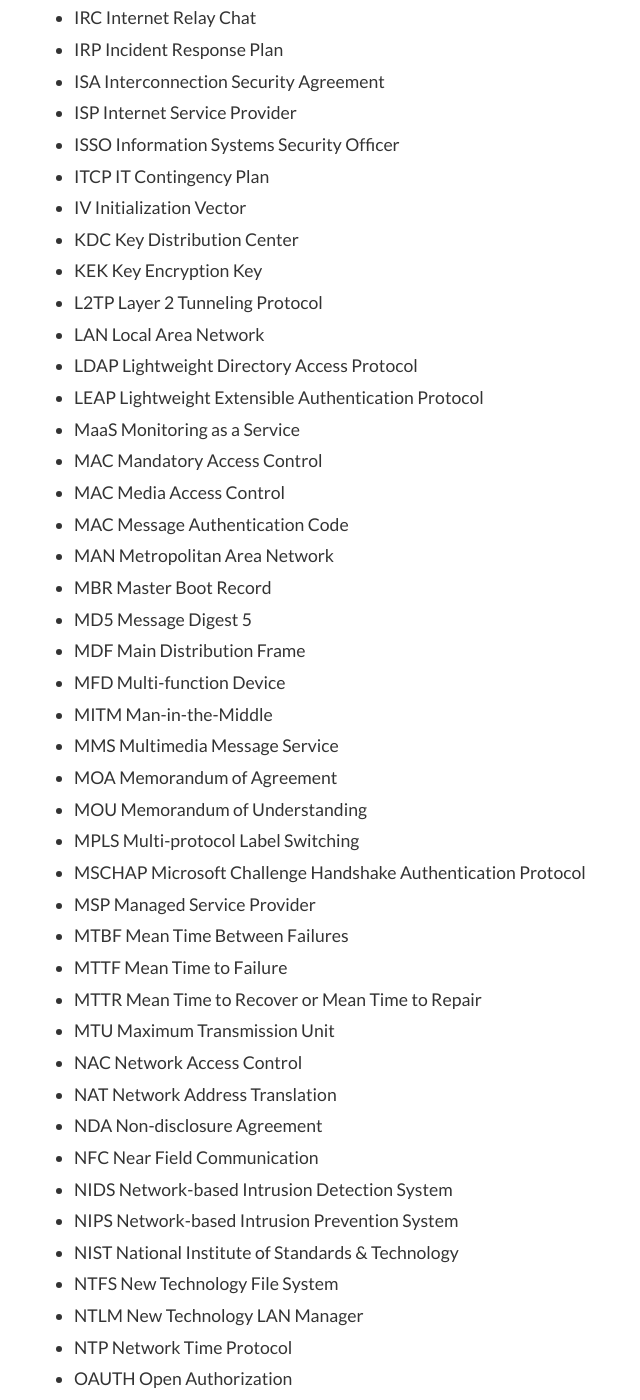
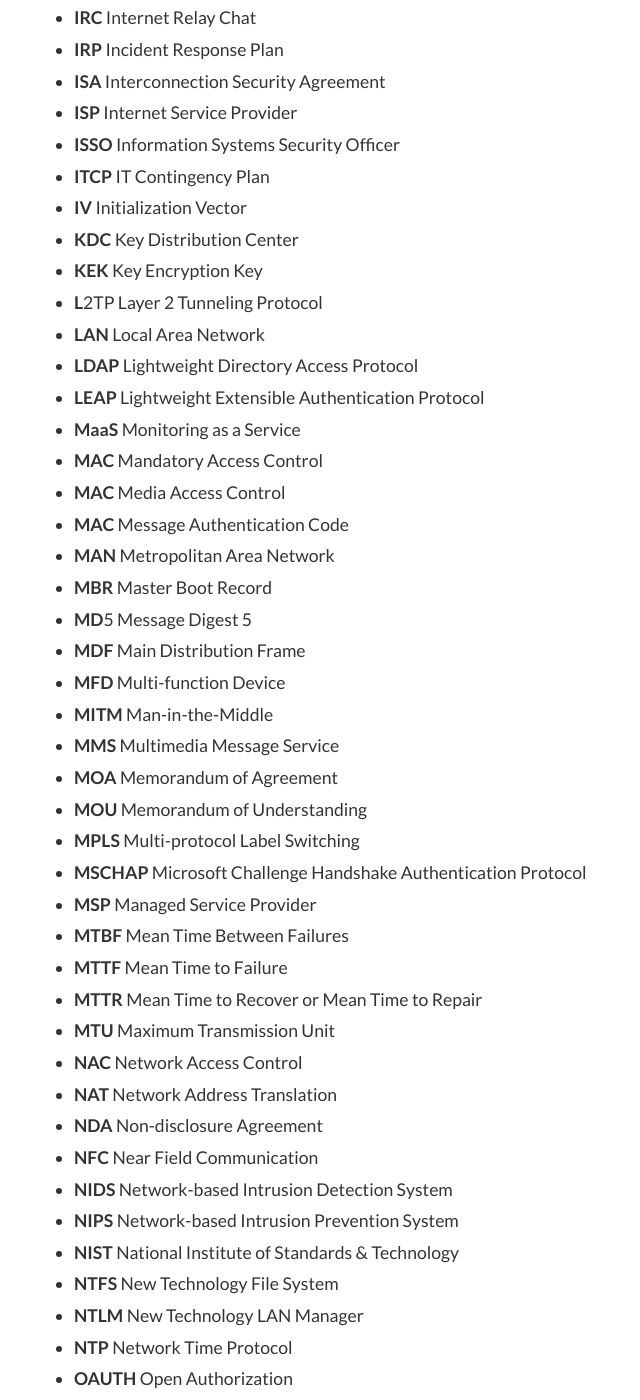
Before and after one commit to blackeye68/blackeye68.github.io, a Jekyll site: the page built from _posts/2019-02-08-tong-hop-kien-thuc-cho-ky-thi-comptia-security-plus-sy0-501-A-acronyms.md, in a window 1280 px wide and 1400 px high, scrolled down 4933 px. Shown: the whole window, without its empty margins (51-691 px from the left). Built offline with Jekyll 4.4.1, drawn with Linux system fonts in a browser that asks for light colours; comment, search, counter and statistics services are not loaded; some of the changed text lies outside the part shown.

Commit message:
ưêtrghtrhjủy6tgf

```diff
--- a/_posts/2019-02-08-tong-hop-kien-thuc-cho-ky-thi-comptia-security-plus-sy0-501-A-acronyms.md
+++ b/_posts/2019-02-08-tong-hop-kien-thuc-cho-ky-thi-comptia-security-plus-sy0-501-A-acronyms.md
@@ -96,110 +96,110 @@ securityplus: true
 * **FACL** File System Access Control List
 * **FDE** Full Disk Encryption
 * **FRR** False Rejection Rate
-* FTP File Transfer Protocol
-* FTPS Secured File Transfer Protocol
-* GCM Galois Counter Mode
-* GPG Gnu Privacy Guard
-* GPO Group Policy Object
-* GPS Global Positioning System
-* GPU Graphic Processing Unit
-* GRE Generic Routing Encapsulation
-* HA High Availability
-* HDD Hard Disk Drive
-* HIDS Host-based Intrusion Detection System
-* HIPS Host-based Intrusion Prevention System
-* HMAC Hashed Message Authentication Code
-* HOTP HMAC-based One-Time Password
-* HSM Hardware Security Module
-* HTML Hypertext Markup Language
-* HTTP Hypertext Transfer Protocol
-* HTTPS Hypertext Transfer Protocol over SSL/TLS
-* HVAC Heating, Ventilation and Air Conditioning
-* IaaS Infrastructure as a Service
-* ICMP Internet Control Message Protocol
-* ICS Industrial Control Systems
-* ID Identification
-* IDEA International Data Encryption Algorithm
-* IDF Intermediate Distribution Frame
-* IdP Identity Provider
-* IDS Intrusion Detection System
-* IEEE Institute of Electrical and Electronic Engineers
-* IKE Internet Key Exchange
-* IM Instant Messaging
-* IMAP4 Internet Message Access Protocol v4
-* IoT Internet of Things
-* IP Internet Protocol
-* IPSec Internet Protocol Security
-* IR Incident Response
-* IR Infrared
-* IRC Internet Relay Chat
-* IRP Incident Response Plan
-* ISA Interconnection Security Agreement
-* ISP Internet Service Provider
-* ISSO Information Systems Security Officer
-* ITCP IT Contingency Plan
-* IV Initialization Vector
-* KDC Key Distribution Center
-* KEK Key Encryption Key
-* L2TP Layer 2 Tunneling Protocol
-* LAN Local Area Network
-* LDAP Lightweight Directory Access Protocol
-* LEAP Lightweight Extensible Authentication Protocol
-* MaaS Monitoring as a Service
-* MAC Mandatory Access Control
-* MAC Media Access Control
-* MAC Message Authentication Code
-* MAN Metropolitan Area Network
-* MBR Master Boot Record
-* MD5 Message Digest 5
-* MDF Main Distribution Frame
-* MFD Multi-function Device
-* MITM Man-in-the-Middle
-* MMS Multimedia Message Service
-* MOA Memorandum of Agreement
-* MOU Memorandum of Understanding
-* MPLS Multi-protocol Label Switching
-* MSCHAP Microsoft Challenge Handshake Authentication Protocol
-* MSP Managed Service Provider
-* MTBF Mean Time Between Failures
-* MTTF Mean Time to Failure
-* MTTR Mean Time to Recover or Mean Time to Repair
-* MTU Maximum Transmission Unit
-* NAC Network Access Control
-* NAT Network Address Translation
-* NDA Non-disclosure Agreement
-* NFC Near Field Communication
-* NIDS Network-based Intrusion Detection System
-* NIPS Network-based Intrusion Prevention System
-* NIST National Institute of Standards & Technology
-* NTFS New Technology File System
-* NTLM New Technology LAN Manager
-* NTP Network Time Protocol
-* OAUTH Open Authorization
-* OCSP Online Certificate Status Protocol
-* OID Object Identifier
-* OS Operating System
-* OTA Over The Air
-* OVAL Open Vulnerability Assessment Language
-* P12 PKCS #12
-* P2P Peer to Peer
-* PaaS Platform as a Service
-* PAC Proxy Auto Configuration
-* PAM Pluggable Authentication Modules
-* PAP Password Authentication Protocol
-* PAT Port Address Translation
-* PBKDF2 Password-based Key Derivation Function 2
-* PBX Private Branch Exchange
-* PCAP Packet Capture
-* PEAP Protected Extensible Authentication Protocol
-* PED Personal Electronic Device
-* PEM Privacy-enhanced Electronic Mail
-* PFS Perfect Forward Secrecy
-* PFX Personal Exchange Format
-* PGP Pretty Good Privacy
-* PHI Personal Health Information
-* PII Personally Identifiable Information
-* PIV Personal Identity Verification
+* **FTP** File Transfer Protocol
+* **FTPS** Secured File Transfer Protocol
+* **GCM** Galois Counter Mode
+* **GPG** Gnu Privacy Guard
+* **GPO** Group Policy Object
+* **GPS** Global Positioning System
+* **GPU** Graphic Processing Unit
+* **GRE** Generic Routing Encapsulation
+* **HA** High Availability
+* **HDD** Hard Disk Drive
+* **HIDS** Host-based Intrusion Detection System
+* **HIPS** Host-based Intrusion Prevention System
+* **HMAC** Hashed Message Authentication Code
+* **HOTP** HMAC-based One-Time Password
+* **HSM** Hardware Security Module
+* **HTML** Hypertext Markup Language
+* **HTTP** Hypertext Transfer Protocol
+* **HTTPS** Hypertext Transfer Protocol over SSL/TLS
+* **HVAC** Heating, Ventilation and Air Conditioning
+* **IaaS** Infrastructure as a Service
+* **ICMP** Internet Control Message Protocol
+* **ICS** Industrial Control Systems
+* **ID** Identification
+* **IDEA** International Data Encryption Algorithm
+* **IDF** Intermediate Distribution Frame
+* **IdP** Identity Provider
+* **IDS** Intrusion Detection System
+* **IEEE** Institute of Electrical and Electronic Engineers
+* **IKE** Internet Key Exchange
+* **IM** Instant Messaging
+* **IMAP**4 Internet Message Access Protocol v4
+* **IoT** Internet of Things
+* **IP** Internet Protocol
+* **IPSec** Internet Protocol Security
+* **IR** Incident Response
+* **IR** Infrared
+* **IRC** Internet Relay Chat
+* **IRP** Incident Response Plan
+* **ISA** Interconnection Security Agreement
+* **ISP** Internet Service Provider
+* **ISSO** Information Systems Security Officer
+* **ITCP** IT Contingency Plan
+* **IV** Initialization Vector
+* **KDC** Key Distribution Center
+* **KEK** Key Encryption Key
+* **L**2TP Layer 2 Tunneling Protocol
+* **LAN** Local Area Network
+* **LDAP** Lightweight Directory Access Protocol
+* **LEAP** Lightweight Extensible Authentication Protocol
+* **MaaS** Monitoring as a Service
+* **MAC** Mandatory Access Control
+* **MAC** Media Access Control
+* **MAC** Message Authentication Code
+* **MAN** Metropolitan Area Network
+* **MBR** Master Boot Record
+* **MD**5 Message Digest 5
+* **MDF** Main Distribution Frame
+* **MFD** Multi-function Device
+* **MITM** Man-in-the-Middle
+* **MMS** Multimedia Message Service
+* **MOA** Memorandum of Agreement
+* **MOU** Memorandum of Understanding
+* **MPLS** Multi-protocol Label Switching
+* **MSCHAP** Microsoft Challenge Handshake Authentication Protocol
+* **MSP** Managed Service Provider
+* **MTBF** Mean Time Between Failures
+* **MTTF** Mean Time to Failure
+* **MTTR** Mean Time to Recover or Mean Time to Repair
+* **MTU** Maximum Transmission Unit
+* **NAC** Network Access Control
+* **NAT** Network Address Translation
+* **NDA** Non-disclosure Agreement
+* **NFC** Near Field Communication
+* **NIDS** Network-based Intrusion Detection System
+* **NIPS** Network-based Intrusion Prevention System
+* **NIST** National Institute of Standards & Technology
+* **NTFS** New Technology File System
+* **NTLM** New Technology LAN Manager
+* **NTP** Network Time Protocol
+* **OAUTH** Open Authorization
+* **OCSP** Online Certificate Status Protocol
+* **OID** Object Identifier
+* **OS** Operating System
+* **OTA** Over The Air
+* **OVAL** Open Vulnerability Assessment Language
+* **P**12 PKCS #12
+* **P**2P Peer to Peer
+* **PaaS** Platform as a Service
+* **PAC** Proxy Auto Configuration
+* **PAM** Pluggable Authentication Modules
+* **PAP** Password Authentication Protocol
+* **PAT** Port Address Translation
+* **PBKDF**2 Password-based Key Derivation Function 2
+* **PBX** Private Branch Exchange
+* **PCAP** Packet Capture
+* **PEAP** Protected Extensible Authentication Protocol
+* **PED** Personal Electronic Device
+* **PEM** Privacy-enhanced Electronic Mail
+* **PFS** Perfect Forward Secrecy
+* **PFX** Personal Exchange Format
+* **PGP** Pretty Good Privacy
+* **PHI** Personal Health Information
+* **PII** Personally Identifiable Information
+* **PIV** Personal Identity Verification
 * **PKI** Public Key Infrastructure
 * **POP** Post Office Protocol
 * **POTS** Plain Old Telephone Service
@@ -268,38 +268,38 @@ securityplus: true
 * **TKIP** Temporal Key Integrity Protocol
 * **TLS** Transport Layer Security
 * **TOTP** Time-based One-time Password
-* **TPM** Trusted Platform Module
-* **TSIG** Transaction Signature
-* **UAT** User Acceptance Testing
-* **UAV** Unmanned Aerial Vehicle
-* **UDP** User Datagram Protocol
-* **UEFI** Unified Extensible Firmware Interface
-* **UPS** Uninterruptable Power Supply
-* **URI** Uniform Resource Identifier
-* **URL** Universal Resource Locator
-* **USB**     Universal Serial Bus
-* **USB** OTG USB On The Go
-* **UTM**     Unified Threat Management
-* **UTP**     Unshielded Twisted Pair
-* **VDE**     Virtual Desktop Environment
-* **VDI** Virtual Desktop Infrastructure
-* **VLAN** Virtual Local Area Network
-* **VLSM** Variable Length Subnet Masking
-* **VM** Virtual Machine
-* **VoIP** Voice over IP
-* **VPN** Virtual Private Network
-* **VTC** Video Teleconferencing
-* **WAF** Web Application Firewall
-* **WAP** Wireless Access Point
-* **WEP** Wired Equivalent Privacy
-* **WIDS** Wireless Intrusion Detection System
-* **WIPS** Wireless Intrusion Prevention System
-* **WORM** Write Once Read Many
-* **WPA** WiFi Protected Access
-* **WPA2** WiFi Protected Access 2
-* **WPS** WiFi Protected Setup
-* **WTLS**    Wireless TLS
-* **XML**     Extensible Markup Language
-* **XOR**     Exclusive Or
-* **XSRF**    Cross-site Request Forgery
-* **XSS**     Cross-site Scriptin
+* **TPM**       Trusted Platform Module
+* **TSIG**      Transaction Signature
+* **UAT**       User Acceptance Testing
+* **UAV**       Unmanned Aerial Vehicle
+* **UDP**       User Datagram Protocol
+* **UEFI**      Unified Extensible Firmware Interface
+* **UPS**       Uninterruptable Power Supply
+* **URI**       Uniform Resource Identifier
+* **URL**       Universal Resource Locator
+* **USB**       Universal Serial Bus
+* **USB**       OTG USB On The Go
+* **UTM**       Unified Threat Management
+* **UTP**       Unshielded Twisted Pair
+* **VDE**       Virtual Desktop Environment
+* **VDI**       Virtual Desktop Infrastructure
+* **VLAN**      Virtual Local Area Network
+* **VLSM**      Variable Length Subnet Masking
+* **VM**        Virtual Machine
+* **VoIP**      Voice over IP
+* **VPN**       Virtual Private Network
+* **VTC**       Video Teleconferencing
+* **WAF**       Web Application Firewall
+* **WAP**       Wireless Access Point
+* **WEP**       Wired Equivalent Privacy
+* **WIDS**      Wireless Intrusion Detection System
+* **WIPS**      Wireless Intrusion Prevention System
+* **WORM**      Write Once Read Many
+* **WPA**       WiFi Protected Access
+* **WPA2**      WiFi Protected Access 2
+* **WPS**       WiFi Protected Setup
+* **WTLS**      Wireless TLS
+* **XML**       Extensible Markup Language
+* **XOR**       Exclusive Or
+* **XSRF**      Cross-site Request Forgery
+* **XSS**       Cross-site Scriptin
```
Also changed, not shown: _posts/2019-02-09-comptia-security-sy0-501-study-notes-phan-B01-malware.md (+11 -11 lines), _posts/2019-02-11-comptia-security-sy0-501-study-notes-phan-B11-network-attacks.md (+1 -6 lines), _posts/2019-02-21-asp-dot-net-core-co-ban-part-03.md (renamed from _posts/2019-02-21-asp-dot-net-core-co-ban-part-01.md, +1 -1 lines), _posts/2019-02-22-asp-dot-net-core-co-ban-part-01.md (added, +44 -0 lines), _posts/2019-02-22-asp-dot-net-core-co-ban-part-02.md (added, +35 -0 lines), _posts/2019-02-23-asp-dot-net-core-co-ban-part-04.md (added, +8 -0 lines).
